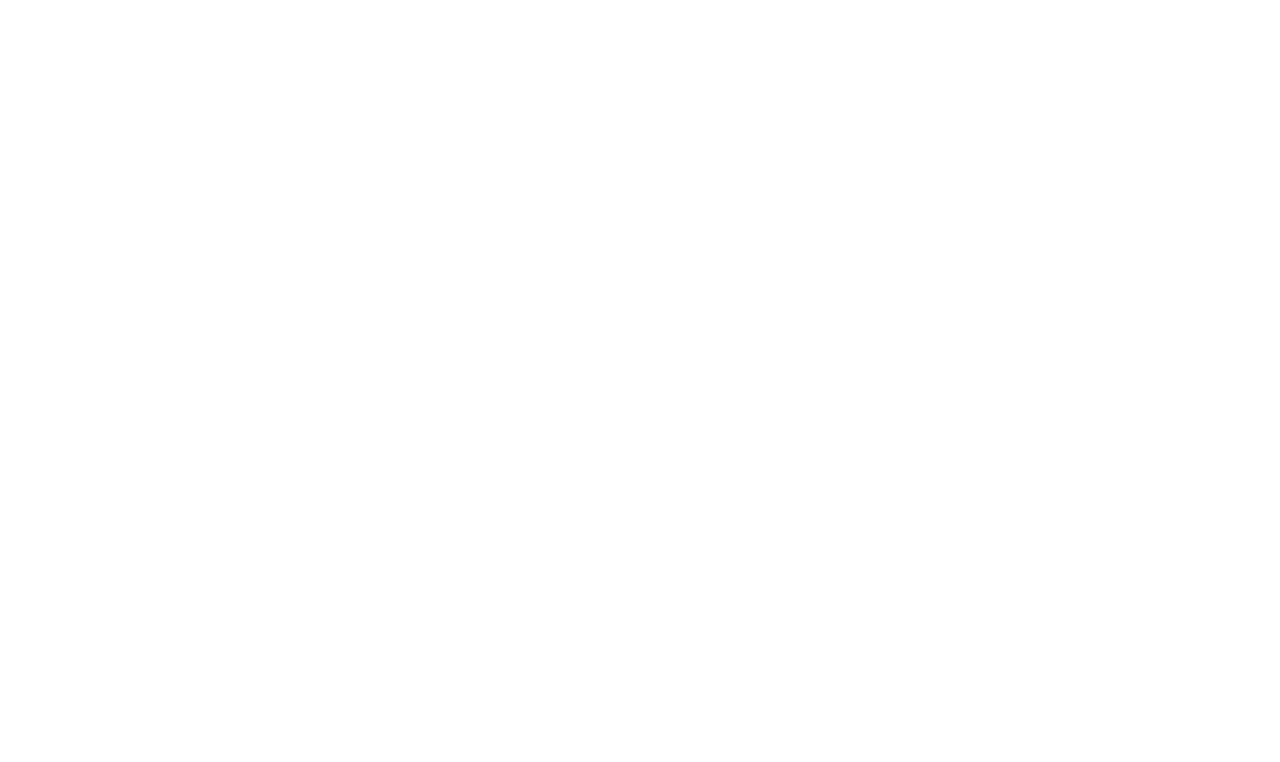
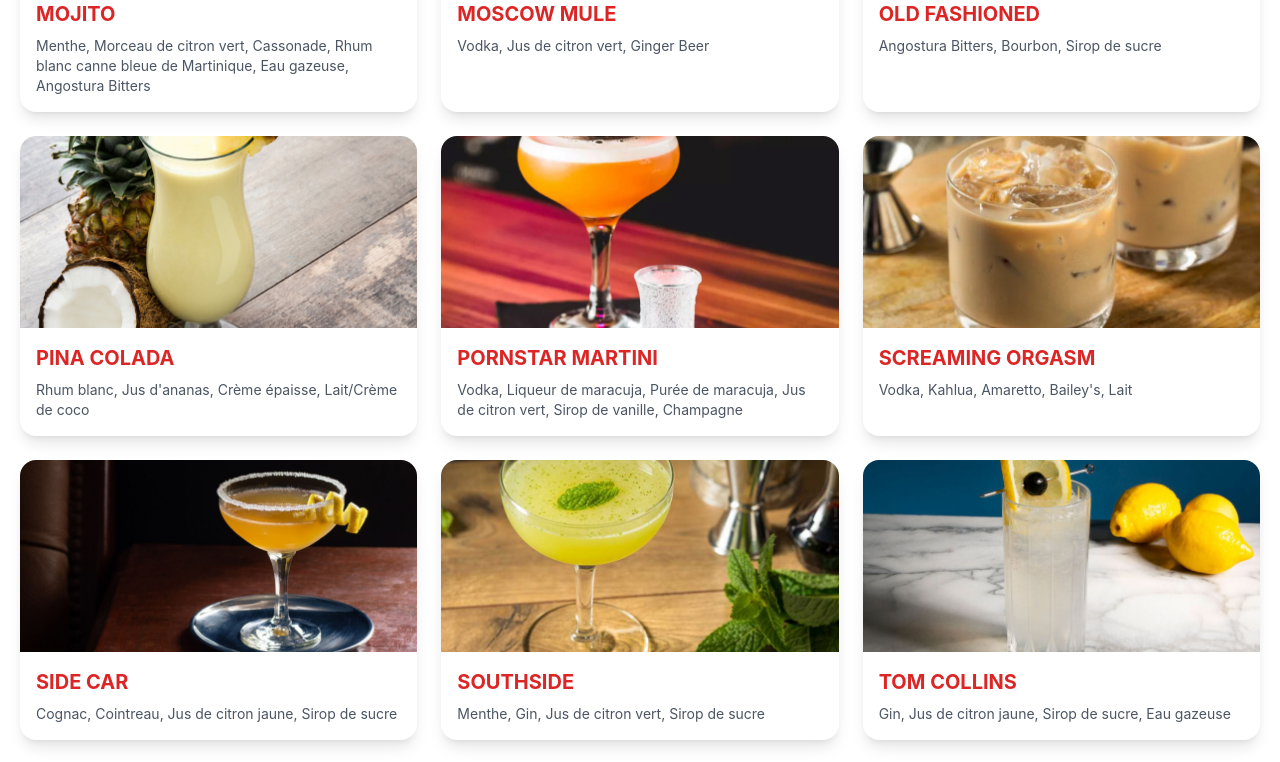
Before and after one commit to tho-bre/ebs-recipe-app, a React (Create React App) app: page / in a window 1280 px wide. Shown: the part 3600-4362 px from the top of the page. Before the commit the page ends 3064 px from the top, so only its background shows below. Built offline with nearby package versions, Linux system fonts and the light colour scheme; the HTML template or start-up script is replaced by a standard one.

Commit message:
Update cocktail recipes and images

```diff
--- a/src/data/cocktails.js
+++ b/src/data/cocktails.js
@@ -409,5 +409,231 @@
       ],
       decoration: "Une cerise",
       optional: "Comme Hemingway était diabétique, ce cocktail ne contient pas de sirop de sucre"
+    },
+    {
+      id: 27,
+      name: "IRISH COFFEE",
+      image: "/images/irish-coffee.jpg",
+      glass: "Verre haut",
+      ice: "Aucun",
+      technique: "Au verre",
+      ingredients: [
+        { name: "Sucre brun", quantity: "1", unit: "c.c" },
+        { name: "Irish Whiskey", quantity: "4", unit: "cl" },
+        { name: "Café", quantity: "Remplir", unit: "" },
+        { name: "Crème fouettée", quantity: "3", unit: "cl" }
+      ],
+      decoration:  "3 grains de café",
+      optional: ""
+    },
+    {
+      id: 28,
+      name: "LEMON DROP",
+      image: "/images/lemon-drop.jpg",
+      glass: "Shooter",
+      ice: "Aucun",
+      technique: "Shaker & filtrer",
+      ingredients: [
+        { name: "Vodka", quantity: "2", unit: "cl" },
+        { name: "Jus de citron jaune", quantity: "1", unit: "cl" },
+        { name: "Sirop de sucre", quantity: "1", unit: "cl" }
+      ],
+      decoration: "Tranche de citron jaune",
+      optional: ""
+    },
+    {
+      id: 29,
+      name: "MAI TAI",
+      image: "/images/mai-tai.jpg",
+      glass: "Rocks",
+      ice: "Cube",
+      technique: "Shaker & filtrer",
+      ingredients: [
+        { name: "Rhum vieux de Polynésie", quantity: "4", unit: "cl" },
+        { name: "Cointreau", quantity: "2", unit: "cl" },
+        { name: "Jus de citron vert", quantity: "3", unit: "cl" },
+        { name: "Sirop d'orgeat", quantity: "1", unit: "cl" }
+      ],
+      decoration: "Feuilles de menthe",
+      optional: "Maita'i, est un mot tahitien signifiant bon, excellent"
+    },
+    {
+      id: 30,
+      name: "MARGARITA",
+      image: "/images/margarita.jpg",
+      glass: "Coupe à champagne",
+      ice: "Aucun",
+      technique: "Shaker & filtrer",
+      ingredients: [
+        { name: "Tequila", quantity: "4", unit: "cl" },
+        { name: "Cointreau", quantity: "2", unit: "cl" },
+        { name: "Jus de citron vert", quantity: "3", unit: "cl" },
+        { name: "Sirop de sucre", quantity: "1", unit: "cl" }
+      ],
+      decoration: "Givrage de sel",
+      optional: ""
+    },
+    {
+      id: 31,
+      name: "MIMOSA",
+      image: "/images/mimosa.jpg",
+      glass: "Flûte à champagne",
+      ice: "Aucun",
+      technique: "Au verre",
+      ingredients: [
+        { name: "Jus d'orange", quantity: "1/2", unit: "verre" },
+        { name: "Champagne", quantity: "1/2", unit: "verre" }
+      ],
+      decoration: "",
+      optional: ""
+    },
+    {
+      id: 32,
+      name: "MOJITO",
+      image: "/images/mojito.jpg",
+      glass: "Verre haut",
+      ice: "Cube",
+      technique: "Au verre",
+      ingredients: [
+        { name: "Menthe", quantity: "8 à 12", unit: "feuilles" },
+        { name: "Morceau de citron vert", quantity: "1/2 citron", unit: "" },
+        { name: "Cassonade", quantity: "1", unit: "c.c" },
+        { name: "Rhum blanc canne bleue de Martinique", quantity: "5", unit: "cl" },
+        { name: "Eau gazeuse", quantity: "Remplir", unit: "" },
+        { name: "Angostura Bitters", quantity: "1", unit: "traits" }
+      ],
+      decoration: "Tête de menthe",
+      optional: ""
+    },
+    {
+      id: 33,
+      name: "OLD FASHIONED",
+      image: "/images/old-fashioned.jpg",
+      glass: "Rocks",
+      ice: "Cube",
+      technique: "Au verre",
+      ingredients: [
+        { name: "Angostura Bitters", quantity: "2", unit: "traits" },
+        { name: "Bourbon", quantity: "6", unit: "cl" },
+        { name: "Sirop de sucre", quantity: "1,5", unit: "cl" }
+      ],
+      decoration: "Zeste d'orange",
+      optional: ""
+    },
+    {
+      id: 34,
+      name: "PINA COLADA",
+      image: "/images/pina-colada.jpg",
+      glass: "Verre haut",
+      ice: "Glace pilée",
+      technique: "Shaker",
+      ingredients: [
+        { name: "Rhum blanc", quantity: "4", unit: "cl" },
+        { name: "Jus d'ananas", quantity: "6", unit: "cl" },
+        { name: "Crème épaisse", quantity: "2", unit: "cl" },
+        { name: "Lait/Crème de coco", quantity: "2", unit: "cl" }
+      ],
+      decoration: "Tranche d'ananas",
+      optional: ""
+    },
+    {
+      id: 35,
+      name: "PORNSTAR MARTINI",
+      image: "/images/pornstar-martini.jpg",
+      glass: "Coupe à champagne",
+      ice: "Aucun",
+      technique: "Shaker & filtrer",
+      ingredients: [
+        { name: "Vodka", quantity: "4", unit: "cl" },
+        { name: "Liqueur de maracuja", quantity: "2", unit: "cl" },
+        { name: "Purée de maracuja", quantity: "2", unit: "cl" },
+        { name: "Jus de citron vert", quantity: "2", unit: "cl" },
+        { name: "Sirop de vanille", quantity: "1", unit: "cl" },
+        { name: "Champagne", quantity: "1 shot à côté", unit: "" }
+      ],
+      decoration: "1/2 maracuja",
+      optional: "Améliorer avec de la vodka à la vanille"
+    },
+    {
+      id: 36,
+      name: "SCREAMING ORGASM",
+      image: "/images/screaming-orgasm.jpg",
+      glass: "Rocks",
+      ice: "Cube",
+      technique: "Shaker & filtrer",
+      ingredients: [
+        { name: "Vodka", quantity: "1", unit: "cl" },
+        { name: "Kahlua", quantity: "1", unit: "cl" },
+        { name: "Amaretto", quantity: "1", unit: "cl" },
+        { name: "Bailey's", quantity: "1", unit: "cl" },
+        { name: "Lait", quantity: "4", unit: "cl" }
+      ],
+      decoration: "",
+      optional: ""
+    },
+    {
+      id: 37,
+      name: "SIDE CAR",
+      image: "/images/side-car.jpg",
+      glass: "Coupe à champagne",
+      ice: "Aucun",
+      technique: "Shaker & filtrer",
+      ingredients: [
+        { name: "Cognac", quantity: "4", unit: "cl" },
+        { name: "Cointreau", quantity: "2", unit: "cl" },
+        { name: "Jus de citron jaune", quantity: "3", unit: "cl" },
+        { name: "Sirop de sucre", quantity: "1", unit: "cl" }
+      ],
+      decoration: "Givrage de sucre",
+      optional: ""
+    },
+    {
+      id: 38,
+      name: "SOUTHSIDE",
+      image: "/images/southside.jpg",
+      glass: "Coupe à champagne",
+      ice: "Aucun",
+      technique: "Shaker & filtrer",
+      ingredients: [
+        { name: "Menthe", quantity: "8 à 12", unit: "feuilles" },
+        { name: "Gin", quantity: "6", unit: "cl" },
+        { name: "Jus de citron vert", quantity: "3", unit: "cl" },
+        { name: "Sirop de sucre", quantity: "1,5", unit: "cl" }
+      ],
+      decoration: "Une feuille de menthe",
+      optional: ""
+    },
+    {
+      id: 39,
+      name: "TOM COLLINS",
+      image: "/images/tom-collins.jpg",
+      glass: "Verre haut",
+      ice: "Cube",
+      technique: "Shaker & Filtrer",
+      ingredients: [
+        { name: "Gin", quantity: "6", unit: "cl" },
+        { name: "Jus de citron jaune", quantity: "3", unit: "cl" },
+        { name: "Sirop de sucre", quantity: "1,5", unit: "cl" },
+        { name: "Eau gazeuse", quantity: "Remplir", unit: "" }
+      ],
+      decoration: "Quartier de citron jaune",
+      optional: "John Collins : Remplacer le gin par du bourbon"
+    },
+    {
+      id: 40,
+      name: "WHISKEY SOUR",
+      image: "/images/whiskey-sour.jpg",
+      glass: "Rocks",
+      ice: "Cube",
+      technique: "Shaker sans glaçon puis Shaker & Filtrer",
+      ingredients: [
+        { name: "Angostura Bitters", quantity: "2", unit: "traits" },
+        { name: "Blanc d'oeuf", quantity: "1", unit: "" },
+        { name: "Bourbon", quantity: "6", unit: "cl" },
+        { name: "Jus de citron jaune", quantity: "3", unit: "cl" },
+        { name: "Sirop de sucre", quantity: "1,5", unit: "cl" }
+      ],
+      decoration: "Zeste d'orange et une cerise",
+      optional: ""
     }
   ];
```
Also changed, not shown: public/images/mint-julep.jpg (deleted).
